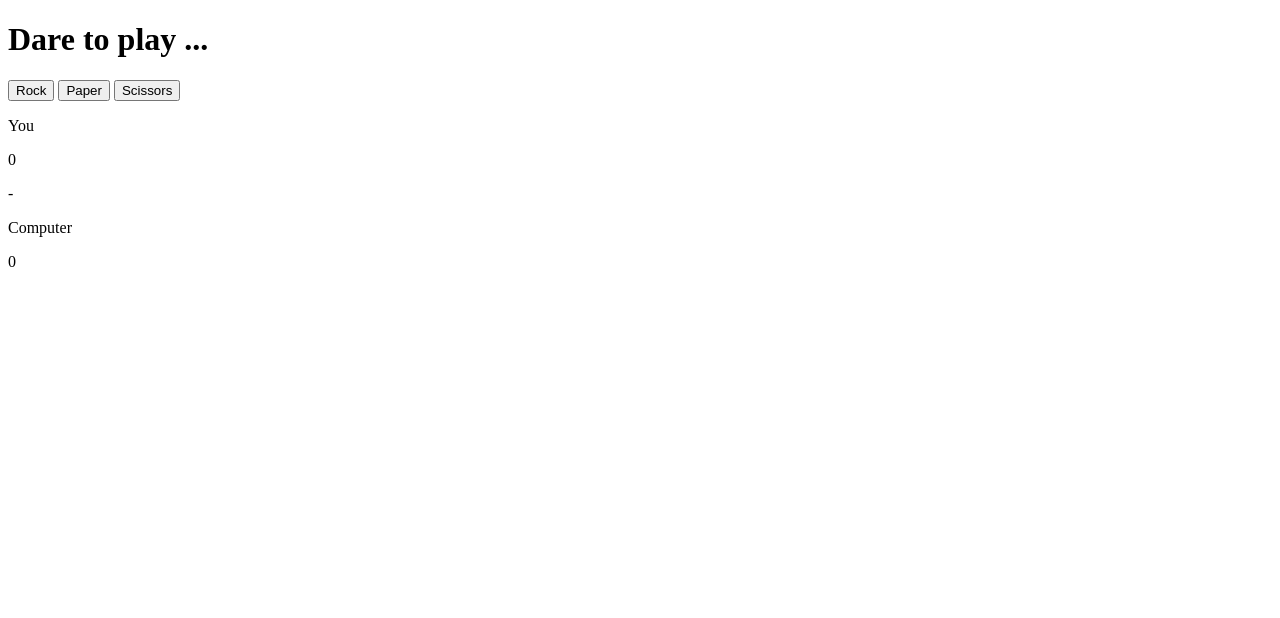
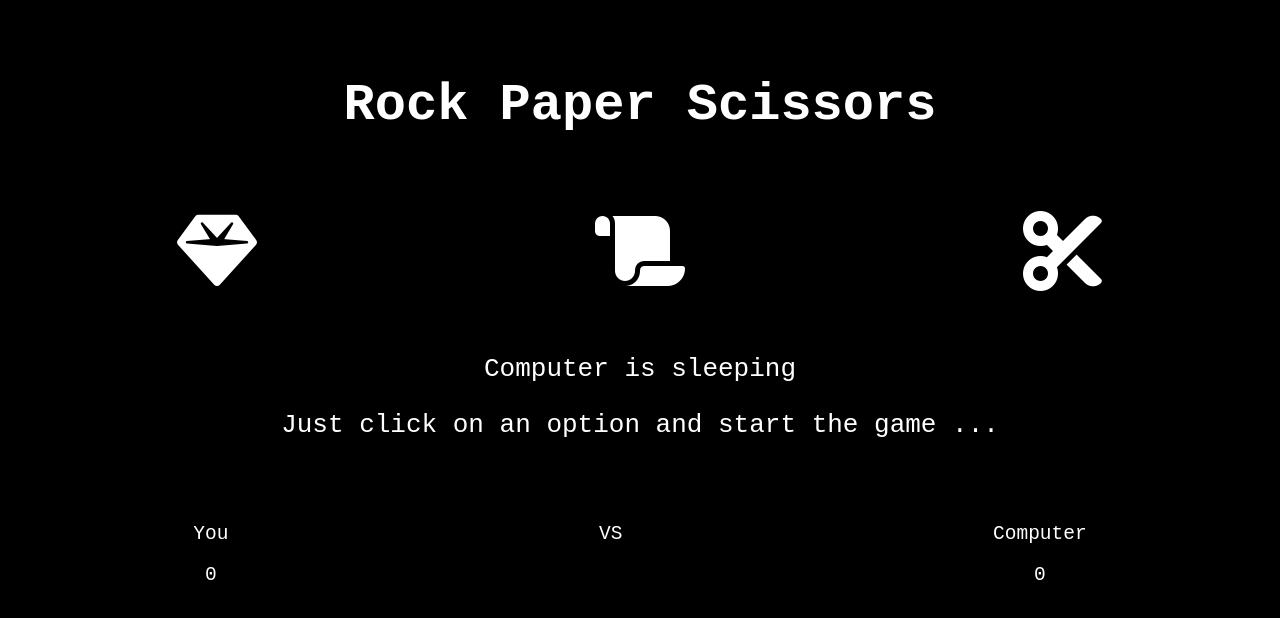
Before and after one commit to shivanshshekhar11/rock-paper-scissors, a plain HTML site: page index.html in a window 1280 px wide. Drawn offline with Linux system fonts and the light colour scheme.

Commit message:
added some design using css; polished up the html content

```diff
--- a/index.html
+++ b/index.html
@@ -4,34 +4,71 @@
         <title>
             RockPaperScissors
         </title>
+
+        <script src="https://kit.fontawesome.com/2886b68951.js" crossorigin="anonymous"></script>
+
+        <style>
+            body{
+                background-color: black;
+                color:white;
+                font-family: monospace;
+                text-align: center;
+            }
+
+            h1{
+                margin-top: 6%;
+                margin-bottom: 6%;
+                font-size: 4em;
+            }
+
+            #compsel{
+                font-size: 2em;
+                margin-top: 5%;
+            }
+
+            #select{
+                display: flex;
+                justify-content: space-around;
+            }
+
+            #roundResult{
+                margin-top: 1%;
+                margin-bottom: 5%;
+                font-size: 2em;
+            }
+
+            #result{
+                display: flex;
+                justify-content: space-around;
+                font-size: 1.5em;
+            }
+        </style>
     </head>
     <body>
         <h1>
-            Dare to play ...
+            Rock Paper Scissors
         </h1>
         <div id="select">
-            <button id="rock" class="option">Rock</button>
-            <button id="paper" class="option">Paper</button>
-            <button id="scissors" class="option">Scissors</button>
+            <i class="fas fa-light fa-gem fa-5x" id="rock"></i>
+            <i class="fas fa-light fa-scroll fa-5x" id="paper"></i>
+            <i class="fa fa-light fa-scissors fa-5x" id="scissors"></i>
         </div>
+        <p id="compsel">
+            Computer is sleeping
+        </p>
         <p id="roundResult">
-
+            Just click on an option and start the game ...
         </p>
         <div id="result">
             <div id="usercon">
                 <p>You</p>
                 <p id="usersc">0</p>
             </div>
-            <p>-</p>
+            <p>VS</p>
             <div id="compcon">
                 <p>Computer</p>
                 <p id="compsc">0</p>
             </div>
-        </div>
-        <div>
-            <p id="finalres">
-
-            </p>
         </div>
     </body>
     <script>
@@ -99,7 +136,13 @@
 
         function singleRound(plop){
 
+            document.querySelector("h1").textContent = "Challange accepted"
+
             let compop = computerSelection();
+
+            let comop = document.querySelector("#compsel");
+            comop.textContent = "Computer chose "+compop;
+
             let result = play(plop,compop);
             document.querySelector("#roundResult").textContent = result;
 
@@ -145,19 +188,20 @@
             let options = document.querySelector("#select");
             options.parentNode.removeChild(options);
 
-            let finres = document.querySelector("#finalres");
+            let finres = document.querySelector("h1");
 
             if(res=="u"){
-                finres.textContent = "You won this match ...";
+                finres.textContent = "You won this match";
             }
 
             if(res=="c"){
-                finres.textContent = "ha! you lose ...";
+                finres.textContent = "You lose ...";
             }
 
             let docbody = document.querySelector("body");
             let rematch = document.createElement('p');
             rematch.textContent = "Want a rematch ??? Hit the reload button ...";
+            rematch.setAttribute("style","font-size:1.5em")
             docbody.appendChild(rematch);
         }
 
```
